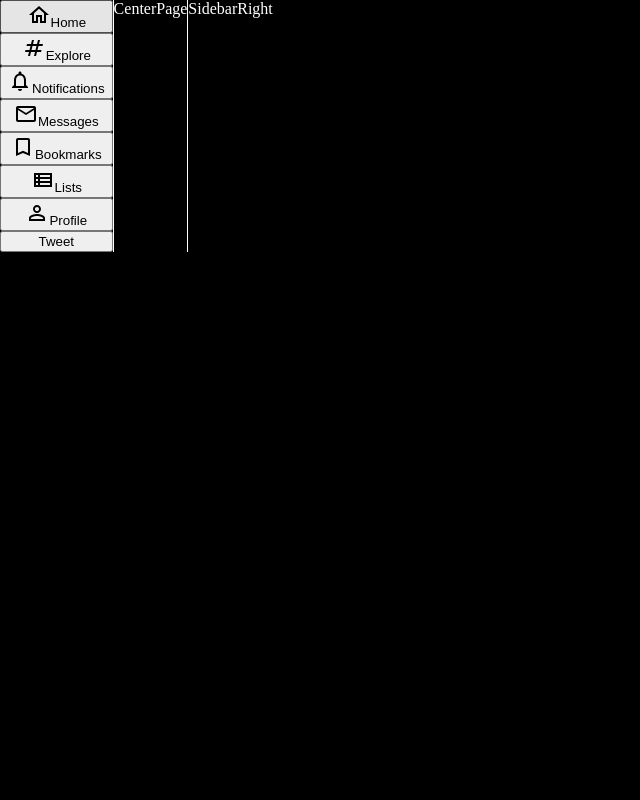
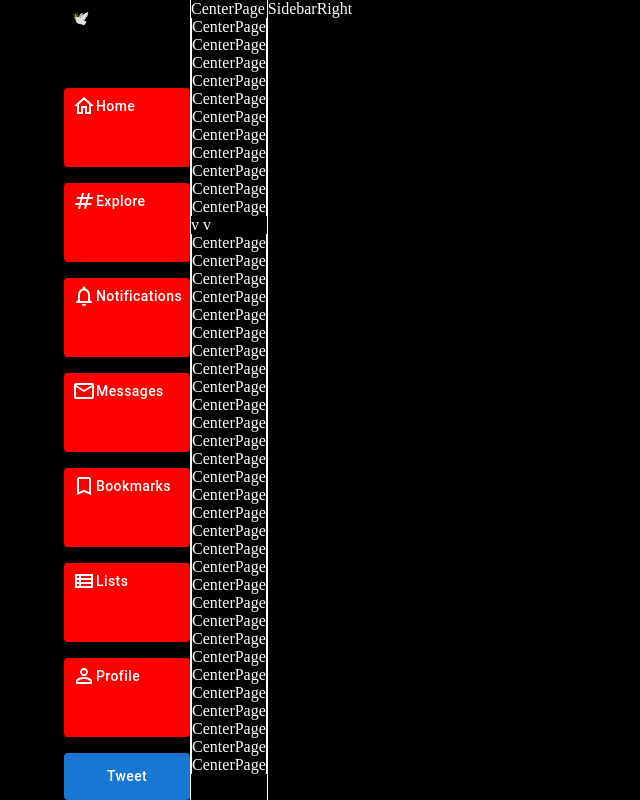
Before and after one commit to Franzley/twitter-clone, a React (Create React App) app: page / in a window 1280 px wide. Shown: the whole page, without its empty margins (0-640 px from the left). Built offline with nearby package versions, Linux system fonts and the light colour scheme.

Commit message:
Working on sidebar

```diff
--- a/src/App.js
+++ b/src/App.js
@@ -9,7 +9,11 @@
 const App = () => {
   return (
     <BrowserRouter>
-      <Stack direction="row">
+      <Stack direction="row"
+       sx={{
+        marginLeft: '5%'
+      }}
+      >
         <SidebarLeft />
         <Routes>
           <Route path="/" element={<Feed />} />
--- a/src/components/index.js
+++ b/src/components/index.js
@@ -1,6 +1,6 @@
 // Barrel exports
 // https://stackoverflow.com/questions/41290259/how-to-export-default-modules-in-index-js-barrels
 
-export { default as SidebarLeft } from '../components/layout/SidebarLeft.jsx'
-export { default as CenterPage } from '../components/layout/CenterPage.jsx'
-export { default as SidebarRight } from '../components/layout/SidebarRight.jsx'
+export { default as SidebarLeft } from "../components/layout/SidebarLeft.jsx";
+export { default as CenterPage } from "../components/layout/CenterPage.jsx";
+export { default as SidebarRight } from "../components/layout/SidebarRight.jsx";
--- a/src/components/layout/CenterPage.jsx
+++ b/src/components/layout/CenterPage.jsx
@@ -9,6 +9,337 @@
     borderLeft: 1 }}
     >
       CenterPage
+      <Box
+    sx={{ color: 'white',
+    borderRight: 1,
+    borderLeft: 1 }}
+    >
+      CenterPage
+
+    </Box>
+    <Box
+    sx={{ color: 'white',
+    borderRight: 1,
+    borderLeft: 1 }}
+    >
+      CenterPage
+
+    </Box>
+    <Box
+    sx={{ color: 'white',
+    borderRight: 1,
+    borderLeft: 1 }}
+    >
+      CenterPage
+
+    </Box>
+    <Box
+    sx={{ color: 'white',
+    borderRight: 1,
+    borderLeft: 1 }}
+    >
+      CenterPage
+
+    </Box>
+    <Box
+    sx={{ color: 'white',
+    borderRight: 1,
+    borderLeft: 1 }}
+    >
+      CenterPage
+
+    </Box>
+    <Box
+    sx={{ color: 'white',
+    borderRight: 1,
+    borderLeft: 1 }}
+    >
+      CenterPage
+
+    </Box>
+    <Box
+    sx={{ color: 'white',
+    borderRight: 1,
+    borderLeft: 1 }}
+    >
+      CenterPage
+
+    </Box>
+    <Box
+    sx={{ color: 'white',
+    borderRight: 1,
+    borderLeft: 1 }}
+    >
+      CenterPage
+
+    </Box>
+    <Box
+    sx={{ color: 'white',
+    borderRight: 1,
+    borderLeft: 1 }}
+    >
+      CenterPage
+
+    </Box>
+    <Box
+    sx={{ color: 'white',
+    borderRight: 1,
+    borderLeft: 1 }}
+    >
+      CenterPage
+
+    </Box>
+    <Box
+    sx={{ color: 'white',
+    borderRight: 1,
+    borderLeft: 1 }}
+    >
+      CenterPage
+
+    </Box>
+    v
+    v
+    <Box
+    sx={{ color: 'white',
+    borderRight: 1,
+    borderLeft: 1 }}
+    >
+      CenterPage
+
+    </Box>
+    <Box
+    sx={{ color: 'white',
+    borderRight: 1,
+    borderLeft: 1 }}
+    >
+      CenterPage
+
+    </Box>
+    <Box
+    sx={{ color: 'white',
+    borderRight: 1,
+    borderLeft: 1 }}
+    >
+      CenterPage
+
+    </Box>
+    <Box
+    sx={{ color: 'white',
+    borderRight: 1,
+    borderLeft: 1 }}
+    >
+      CenterPage
+
+    </Box>
+    <Box
+    sx={{ color: 'white',
+    borderRight: 1,
+    borderLeft: 1 }}
+    >
+      CenterPage
+
+    </Box>
+    <Box
+    sx={{ color: 'white',
+    borderRight: 1,
+    borderLeft: 1 }}
+    >
+      CenterPage
+
+    </Box>
+    <Box
+    sx={{ color: 'white',
+    borderRight: 1,
+    borderLeft: 1 }}
+    >
+      CenterPage
+
+    </Box>
+    <Box
+    sx={{ color: 'white',
+    borderRight: 1,
+    borderLeft: 1 }}
+    >
+      CenterPage
+
+    </Box>
+    <Box
+    sx={{ color: 'white',
+    borderRight: 1,
+    borderLeft: 1 }}
+    >
+      CenterPage
+
+    </Box>
+    <Box
+    sx={{ color: 'white',
+    borderRight: 1,
+    borderLeft: 1 }}
+    >
+      CenterPage
+
+    </Box>
+    <Box
+    sx={{ color: 'white',
+    borderRight: 1,
+    borderLeft: 1 }}
+    >
+      CenterPage
+
+    </Box>
+    <Box
+    sx={{ color: 'white',
+    borderRight: 1,
+    borderLeft: 1 }}
+    >
+      CenterPage
+
+    </Box>
+    <Box
+    sx={{ color: 'white',
+    borderRight: 1,
+    borderLeft: 1 }}
+    >
+      CenterPage
+
+    </Box>
+    <Box
+    sx={{ color: 'white',
+    borderRight: 1,
+    borderLeft: 1 }}
+    >
+      CenterPage
+
+    </Box>
+    <Box
+    sx={{ color: 'white',
+    borderRight: 1,
+    borderLeft: 1 }}
+    >
+      CenterPage
+
+    </Box>
+    <Box
+    sx={{ color: 'white',
+    borderRight: 1,
+    borderLeft: 1 }}
+    >
+      CenterPage
+
+    </Box>
+    <Box
+    sx={{ color: 'white',
+    borderRight: 1,
+    borderLeft: 1 }}
+    >
+      CenterPage
+
+    </Box>
+    <Box
+    sx={{ color: 'white',
+    borderRight: 1,
+    borderLeft: 1 }}
+    >
+      CenterPage
+
+    </Box>
+    <Box
+    sx={{ color: 'white',
+    borderRight: 1,
+    borderLeft: 1 }}
+    >
+      CenterPage
+
+    </Box>
+    <Box
+    sx={{ color: 'white',
+    borderRight: 1,
+    borderLeft: 1 }}
+    >
+      CenterPage
+
+    </Box>
+    <Box
+    sx={{ color: 'white',
+    borderRight: 1,
+    borderLeft: 1 }}
+    >
+      CenterPage
+
+    </Box>
+    <Box
+    sx={{ color: 'white',
+    borderRight: 1,
+    borderLeft: 1 }}
+    >
+      CenterPage
+
+    </Box>
+    <Box
+    sx={{ color: 'white',
+    borderRight: 1,
+    borderLeft: 1 }}
+    >
+      CenterPage
+
+    </Box>
+    <Box
+    sx={{ color: 'white',
+    borderRight: 1,
+    borderLeft: 1 }}
+    >
+      CenterPage
+
+    </Box>
+    <Box
+    sx={{ color: 'white',
+    borderRight: 1,
+    borderLeft: 1 }}
+    >
+      CenterPage
+
+    </Box>
+    <Box
+    sx={{ color: 'white',
+    borderRight: 1,
+    borderLeft: 1 }}
+    >
+      CenterPage
+
+    </Box>
+    <Box
+    sx={{ color: 'white',
+    borderRight: 1,
+    borderLeft: 1 }}
+    >
+      CenterPage
+
+    </Box>
+    <Box
+    sx={{ color: 'white',
+    borderRight: 1,
+    borderLeft: 1 }}
+    >
+      CenterPage
+
+    </Box>
+    <Box
+    sx={{ color: 'white',
+    borderRight: 1,
+    borderLeft: 1 }}
+    >
+      CenterPage
+
+    </Box>
+    <Box
+    sx={{ color: 'white',
+    borderRight: 1,
+    borderLeft: 1 }}
+    >
+      CenterPage
+
+    </Box>
+
     </Box>
   )
 }
--- a/src/components/layout/Feed.jsx
+++ b/src/components/layout/Feed.jsx
@@ -1,13 +1,15 @@
 import React from "react";
-import { Stack } from "@mui/material";
+import { Stack, Box } from "@mui/material";
 import { CenterPage, SidebarRight } from "../index";
 
 const Feed = () => {
   return (
-    <Stack sx={{ bgcolor: "black", display: "flex", flexDirection: "row"}}>
-      <CenterPage />
-      <SidebarRight />
-    </Stack>
+    // <Box flexGrow={1.5}>
+      <Stack sx={{ bgcolor: "black", display: "flex", flexDirection: "row" }}>
+        <CenterPage />
+        <SidebarRight />
+      </Stack>
+    // </Box>
   );
 };
 
--- a/src/components/layout/SidebarLeft.jsx
+++ b/src/components/layout/SidebarLeft.jsx
@@ -1,20 +1,36 @@
 import React from "react";
-import { Stack } from "@mui/material";
+import { Stack, Button, Box } from "@mui/material";
 import { icons } from "../../utils/icons";
+import "../../css/sidebar-left.css";
 
 const SidebarLeft = () => {
   return (
-    <Stack sx={{ color: "white" }}>
+    // <Box flexGrow={0.2}>
+      <Stack
+        className="sidebar-left"
+        sx={{
+          display: "grid",
+          rowGap: 2,
+          // position: "fixed",
+          height: '100vh'
+        }}
+      >
+        <Button variant="text">🕊️</Button>
+
         {icons.map((item, index) => {
           return (
-          <button>
+            <Button   sx={{ color: "white", bgcolor: 'red' }} variant="text">
               <span key={index}>{item.icon}</span>
               <span>{item.name}</span>
-          </button>
+            </Button>
           );
         })}
-      <button>Tweet</button>
+
+        <Button className="tweet-btn" variant="contained">
+          <span>Tweet</span>
+        </Button>
       </Stack>
+    // </Box>
   );
 };
 
--- /dev/null
+++ b/src/css/sidebar-left.css
@@ -0,0 +1,23 @@
+/* .sidebar-left{
+    margin-left: 2%;
+} */
+
+/* Font Dynamic 1em === 16px === 100% --> Can be affected by other sizing*/
+/* Rem ---> Wont be affected by parent setttings */
+.sidebar-left {
+  overflow-y: auto;
+  overflow-x: hidden;
+}
+.sidebar-left button {
+  justify-content: flex-start;
+  align-items: flex-start;
+  text-transform: none;
+}
+
+/* https://www.educative.io/answers/how-to-center-an-absolutely-positioned-element-inside-its-parent */
+.tweet-btn span {
+  position: absolute;
+  top: 50%;
+  left: 50%;
+  transform: translateY(-50%) translateX(-50%);
+}
```
Also changed, not shown: src/css/index.css (+4 -4 lines), src/utils/icons.js (+15 -15 lines), 2 other files (tests, documents, lock files or other folders). Lines whose indentation alone changed are shown as unchanged.
